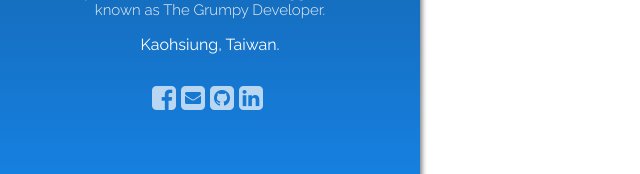
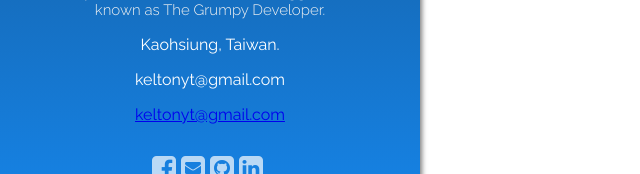
Before and after one commit to keltonlee/kelton-portfolio, a React (Create React App) app: page / in a window 1280 px wide. Shown: the part 557-731 px from the top of the page, without its empty margins (0-640 px from the left). Built offline with nearby package versions, Linux system fonts and the light colour scheme.

Commit message:
slight change

```diff
--- a/src/App.js
+++ b/src/App.js
@@ -16,6 +16,7 @@
       bio: '❤ Front end Developer - Growth Hacker at @CityDrive, CSS Lover, Geek & Blogger. Better known as The Grumpy Developer.',
       address: 'Kaohsiung, Taiwan.',
       email: 'keltonyt@gmail.com',
+      CV: 'curriculum vitae',
       social: [
         {name: 'facebook', url: 'https://www.facebook.com/keltonyt'},
         {name: 'envelope', url: 'mailto:keltonyt@gmail.com'},
@@ -53,6 +54,8 @@
               profession={person.profession}
               bio={person.bio}
               address={person.address}
+              email={person.email}
+              CV={person.email}
               social={person.social} />
           </div>
 
--- a/src/components/About.js
+++ b/src/components/About.js
@@ -2,7 +2,7 @@
 import PropTypes from 'prop-types';
 import Social from './Social';
 
-const About = ({avatar, name, profession, bio, address, email, social}) => {
+const About = ({avatar, name, profession, bio, address, email, CV, social}) => {
   return(
     <div className='bio'>
       <div className='avatar'>
@@ -21,6 +21,11 @@
       <div className='email'>
         <p>{email}</p>
       </div>
+      <div className='CV'>
+        <a href='https://drive.google.com/file/d/1L8GERaSRVURN8_x0Alj5OoPeQQKpV3wm/view?usp=sharing'>
+          <p>{CV}</p>
+        </a>
+      </div>
       <Social social={social} />
     </div>
   );
@@ -33,6 +38,7 @@
   bio: PropTypes.string,
   address: PropTypes.string,
   email: PropTypes.string,
+  CV: PropTypes.string,
   social: PropTypes.node
 };
 
```
